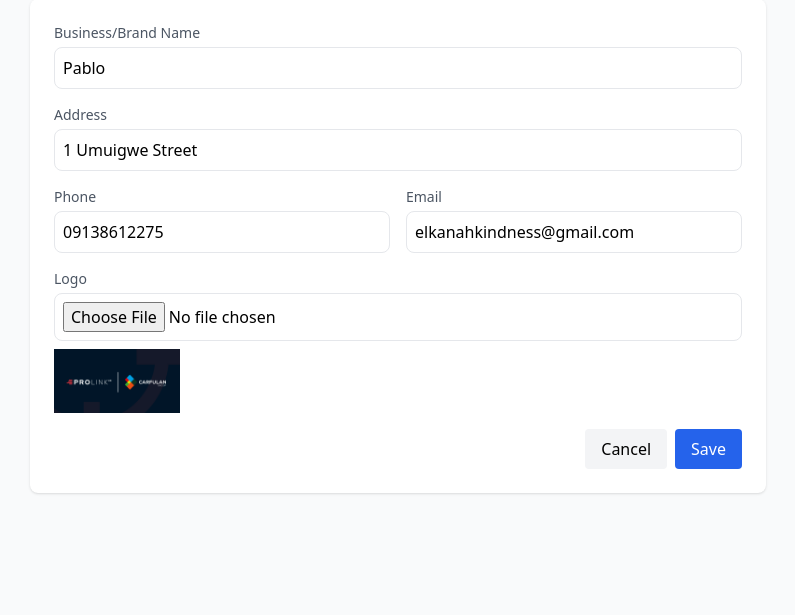
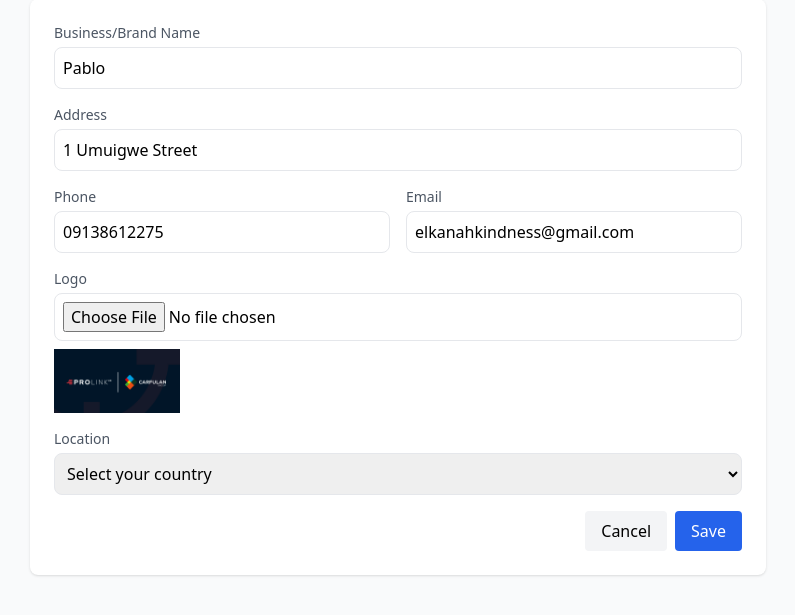
Before and after one commit to ELKINDMAN/Brandvoice, a Flask app: page /business-profile in a window 1280 px wide. Shown: the part 117-732 px from the top of the page, without its empty margins (242-1037 px from the left). Run offline with Flask 3, Linux system fonts and the light colour scheme; a user stored in the database is signed in; some libraries are stand-ins or nearby versions.

Commit message:
Updated location logic for billing stream to BusinessProfile

```diff
--- a/app/models.py
+++ b/app/models.py
@@ -44,6 +44,7 @@ class BusinessProfile(db.Model):
     phone = db.Column(db.String(50))
     email = db.Column(db.String(255))
     logo_path = db.Column(db.String(255))
+    location = db.Column(db.String(50))  # 'Nigeria', 'United States', 'United Kingdom'
 
 class Invoice(db.Model):
     id = db.Column(db.Integer, primary_key=True)
--- a/app/routes.py
+++ b/app/routes.py
@@ -53,7 +53,7 @@ def business_profile():
         phone = request.form.get('phone')
         email = request.form.get('email')
         logo_file = request.files.get('logo')
-
+        location = request.form.get('location') or None
         logo_path_rel = profile.logo_path if profile else None
         if logo_file and logo_file.filename:
             uploads_dir = os.path.join(current_app.static_folder, 'uploads')
@@ -71,6 +71,7 @@ def business_profile():
                 phone=phone,
                 email=email,
                 logo_path=logo_path_rel,
+                location=location,
             )
             db.session.add(profile)
         else:
@@ -79,6 +80,7 @@ def business_profile():
             profile.phone = phone
             profile.email = email
             profile.logo_path = logo_path_rel
+            profile.location = location
 
         db.session.commit()
         flash('Business profile saved.', 'success')
@@ -92,6 +94,11 @@ def business_profile():
 def subscribe_pay():
     if current_user.is_premium:
         return redirect(url_for('main.dashboard'))
+    # Require business profile with location before payment
+    bp = BusinessProfile.query.filter_by(user_id=current_user.id).first()
+    if not bp or not bp.location:
+        flash('Please complete your business profile (including location) before subscribing.', 'warning')
+        return redirect(url_for('main.business_profile'))
     from .payments import Flutterwave
     secret = (current_app.config.get('FLW_SECRET_KEY') or '').strip()
     # Defensive validation & logging
@@ -107,11 +114,14 @@ def subscribe_pay():
         return redirect(url_for('main.dashboard'))
     if not secret.startswith('FLWSECK_'):
         current_app.logger.warning('FLW secret does not start with expected prefix; proceeding anyway. Masked=%s', _mask(secret))
-    # --- Fixed pricing (no IP geo) ---
-    from .pricing import resolve_currency
-    override_currency = request.args.get('currency', '').upper().strip() or None
-    currency, amount = resolve_currency(override_currency)
-    detected_country = None  # removed geo logic
+    # --- Pricing via business profile location ---
+    location_to_currency = {
+        'Nigeria': ('NGN', 500.00),
+        'United States': ('USD', 4.00),
+        'United Kingdom': ('GBP', 3.00),
+    }
+    currency, amount = location_to_currency.get(bp.location, ('USD', 4.00))
+    detected_country = bp.location  # for logging/meta
 
     # Plan mapping (recurring support if plan IDs present)
     plan_map = {
@@ -149,8 +159,8 @@ def subscribe_pay():
             current_app.logger.debug('Canonical redirect rewrite skipped: %s', _e)
     customer = {'email': current_user.email}
 
-    current_app.logger.info('Initializing FLW payment tx_ref=%s user_id=%s currency=%s amount=%s override=%s options=%s requested_plan=%s recurring=%s',
-                            tx_ref, current_user.id, currency, amount, bool(override_currency), payment_options, requested_plan, recurring)
+    current_app.logger.info('Initializing FLW payment tx_ref=%s user_id=%s location=%s currency=%s amount=%s options=%s requested_plan=%s recurring=%s',
+                            tx_ref, current_user.id, bp.location, currency, amount, payment_options, requested_plan, recurring)
     try:
         resp = flw.initialize_payment(
             tx_ref,
--- a/app/templates/business_profile.html
+++ b/app/templates/business_profile.html
@@ -45,6 +45,16 @@
           <img src="{{ url_for('static', filename=profile.logo_path) }}" alt="Logo" class="mt-2 h-16 object-contain">
         {% endif %}
       </div>
+      <div>
+        <label class="block text-sm font-medium text-gray-600">Location</label>
+        <select name="location" class="w-full mt-1 p-2 border rounded-lg" required>
+          {% set loc = profile.location if profile else '' %}
+          <option value="" disabled {% if not loc %}selected{% endif %}>Select your country</option>
+          <option value="Nigeria" {% if loc == 'Nigeria' %}selected{% endif %}>Nigeria</option>
+          <option value="United States" {% if loc == 'United States' %}selected{% endif %}>United States</option>
+          <option value="United Kingdom" {% if loc == 'United Kingdom' %}selected{% endif %}>United Kingdom</option>
+        </select>
+      </div>
       <div class="flex justify-end gap-2">
         <a href="{{ url_for('main.dashboard') }}" class="px-4 py-2 bg-gray-100 rounded">Cancel</a>
         <button type="submit" class="px-4 py-2 bg-blue-600 text-white rounded">Save</button>
```
Also changed, not shown: migrations/versions/add_business_profile_location.py (added, +22 -0 lines), instance/brandvoice.db.
